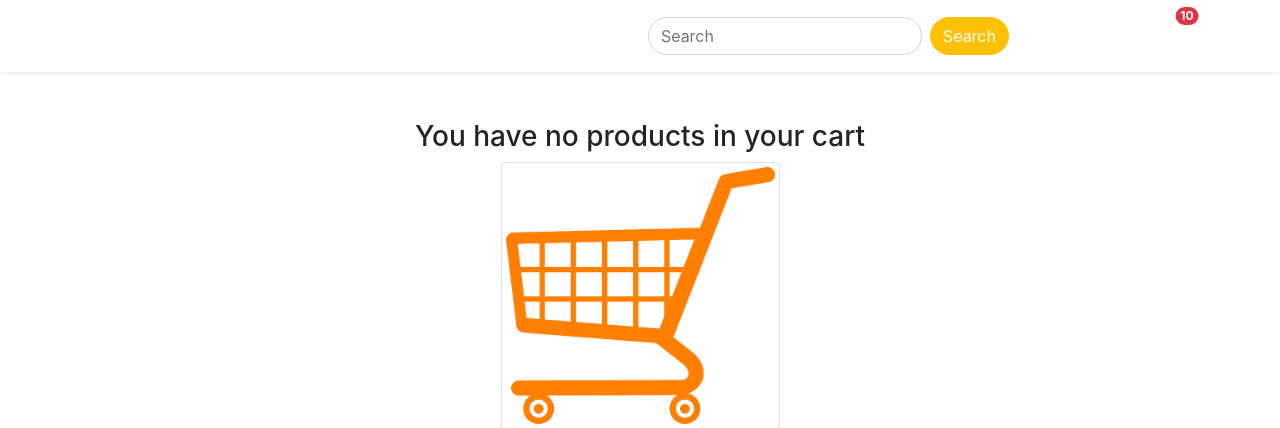
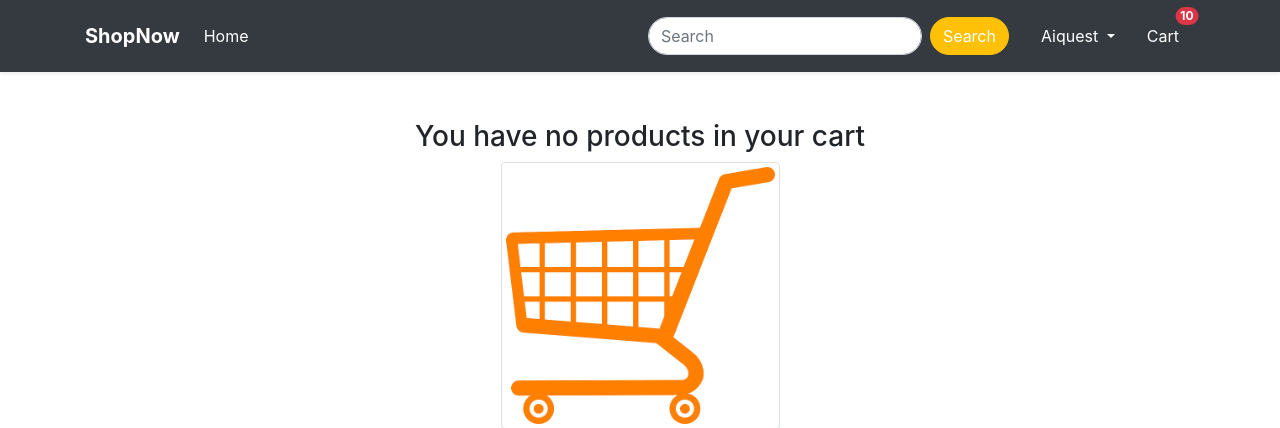
Before and after one commit to Shawon5030/ShopNow, a Django app: page /cart/ in a window 1280 px wide. Shown: the top 428 px of the page. Run offline with Django 4.2, Linux system fonts and the light colour scheme; a user stored in the database is signed in; data that the repository does not hold is empty; some libraries are stand-ins or nearby versions.

Commit message:
Shawon-commit-number-106

```diff
--- a/Shop/templates/Shop/base.html
+++ b/Shop/templates/Shop/base.html
@@ -26,7 +26,7 @@
 </head>
 
 <body>
-   <nav class="navbar navbar-expand-lg navbar-dark bg- shadow-sm py-3">
+   <nav class="navbar navbar-expand-lg navbar-dark bg-dark shadow-sm py-3">
     <div class="container">
         <a class="navbar-brand fw-bold" href="/">ShopNow</a>
         <button class="navbar-toggler" type="button" data-bs-toggle="collapse" data-bs-target="#navbarSupportedContent" aria-controls="navbarSupportedContent" aria-expanded="false" aria-label="Toggle navigation">
```
Also changed, not shown: db.sqlite3.
